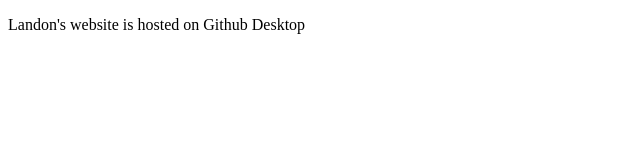
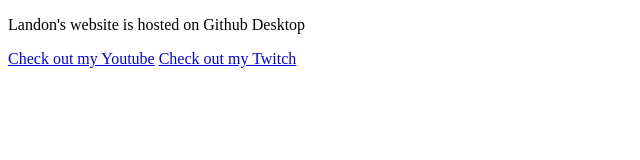
Before and after one commit to MilleniumY2Kay/MilleniumY2Kay.github.io, a plain HTML site: page index.html in a window 1280 px wide. Shown: the whole page, without its empty margins (0-640 px from the left). Drawn offline with Linux system fonts and the light colour scheme.

Commit message:
Update index.html

```diff
--- a/index.html
+++ b/index.html
@@ -5,6 +5,8 @@
 	<title>Hell World</title>
 </head>
 <body>
-<p>Landon's website is hosted on Github Desktop</p>
+	<p>Landon's website is hosted on Github Desktop</p>
+	<a href="https://www.youtube.com/channel/UCL5csWkTb7iTAeEzuGJ76Dg">Check out my Youtube</a>
+	<a href="https://www.twitch.tv/milleniumy2kay">Check out my Twitch</a>
 </body>
 </html>
```
